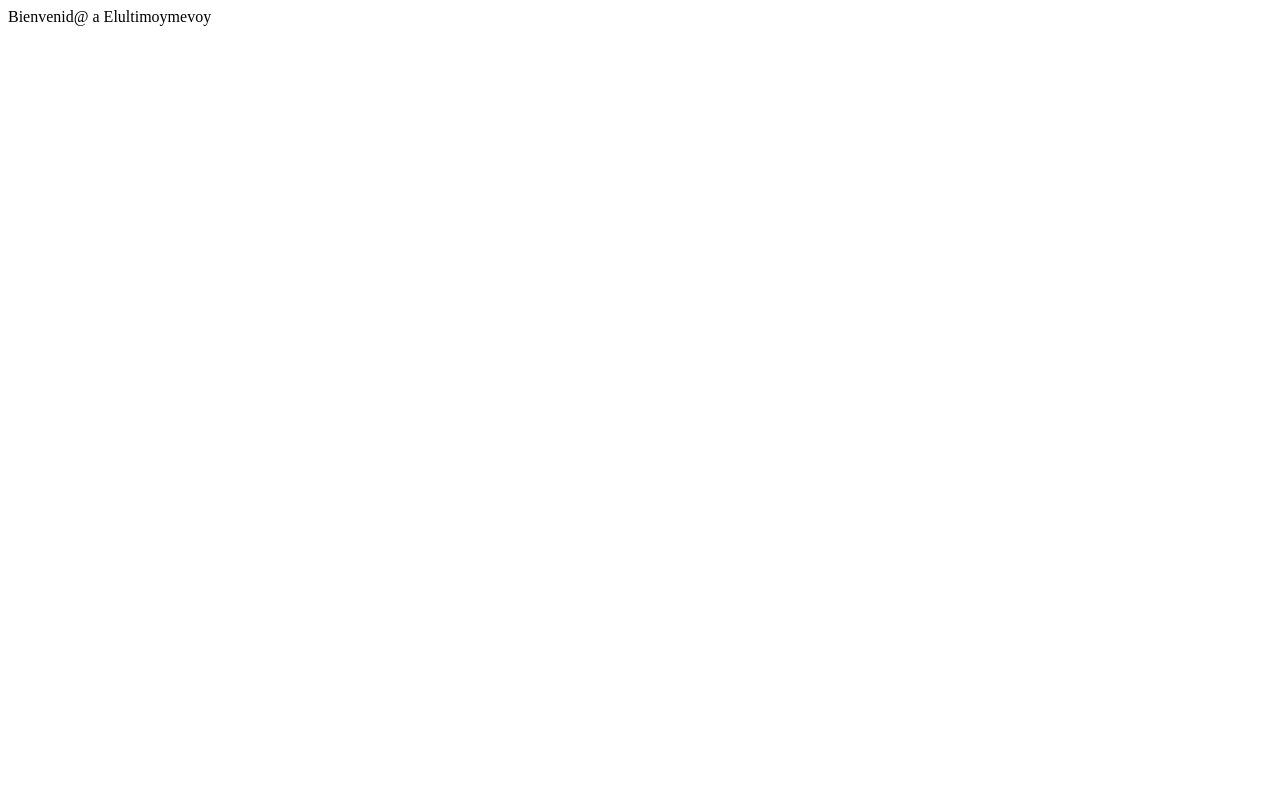
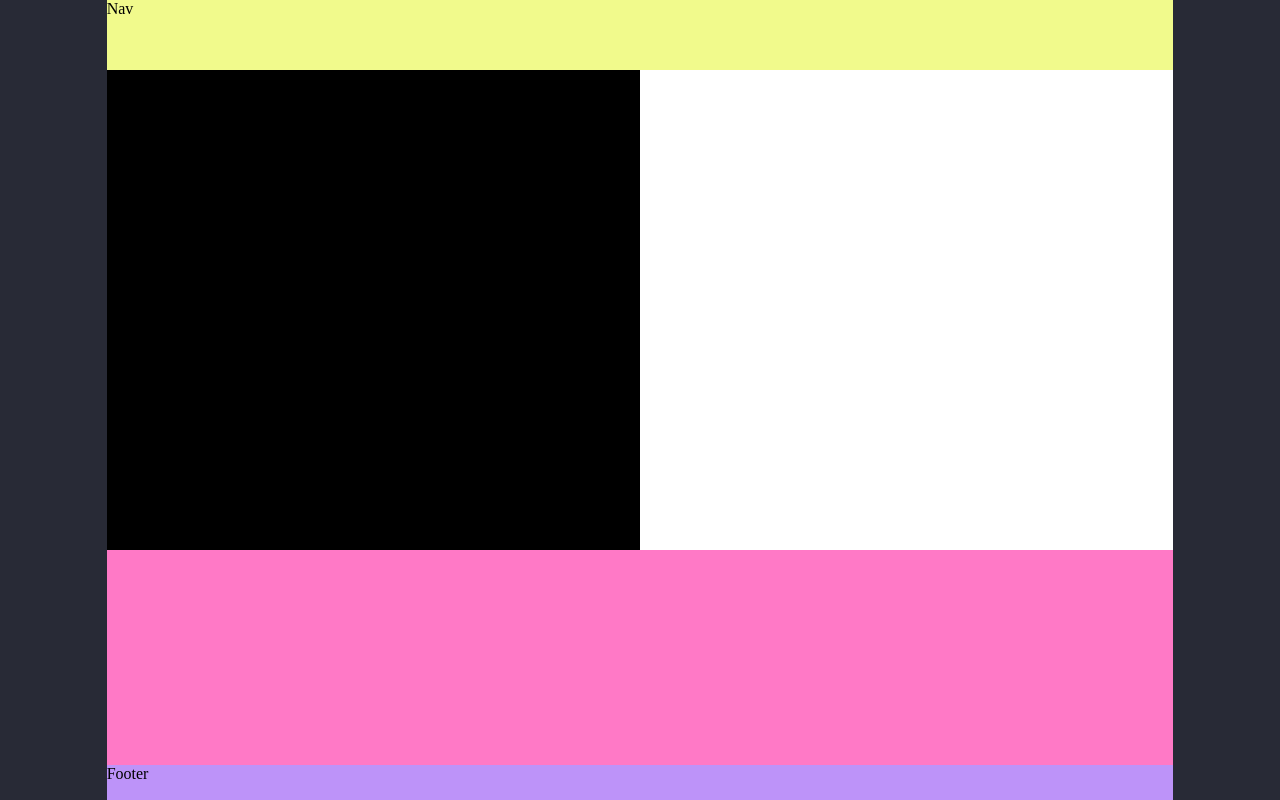
Before and after one commit to proyectojotazo/frontend-proyecto-final, a React (Create React App) app: page / in a window 1280 px wide. Built offline with nearby package versions, Linux system fonts and the light colour scheme.

Commit message:
estructura html y css

```diff
--- a/src/App.js
+++ b/src/App.js
@@ -1,13 +1,13 @@
 import React from 'react';
 import { Routes, Route } from 'react-router-dom';
+import Layout from './components/Layout/layout';
 
-import Homepage from './pages/Homepage';
 
 const App = () => {
   return (
-    <div>
+    <div className='container'>
       <Routes>
-        <Route path="/" element={<Homepage />} />
+        <Route path="/" element={<Layout />} />
       </Routes>
     </div>
   );
--- /dev/null
+++ b/src/components/Layout/footer.js
@@ -0,0 +1,14 @@
+import '../../sass/contenedor.scss';
+import React from "react";
+
+class Footer extends React.Component {
+    render() {
+        return(
+            <footer className="footer">
+            Footer
+            </footer>
+        );
+    }
+}
+
+export default Footer;
--- /dev/null
+++ b/src/components/Layout/header.js
@@ -0,0 +1,16 @@
+import '../../sass/contenedor.scss';
+import '../../sass/header.scss';
+import React from "react";
+
+class Header extends React.Component {
+    render() {
+        return(
+            <header className="header">
+                <div className='imagen'></div>
+                <div className='texto'></div>
+            </header>
+        );
+    }
+}
+
+export default Header;
--- /dev/null
+++ b/src/components/Layout/layout.js
@@ -0,0 +1,21 @@
+import '../../sass/contenedor.scss';
+import React from "react"
+import Header from "./header"
+import Footer from "./footer"
+import Nav from "./nav"
+
+
+class Layout extends React.Component {
+    render(){
+        return (
+        <>
+            <Nav/>
+            <main className='main'>
+                <Header/>
+                {this.props.children}
+            </main>
+            <Footer/>
+        </>
+    )
+    }
+}export default Layout;
--- /dev/null
+++ b/src/components/Layout/nav.js
@@ -0,0 +1,14 @@
+import React from "react";
+import '../../sass/contenedor.scss';
+
+class Nav extends React.Component {
+    render() {
+        return(
+            <nav className="nav">
+            Nav
+            </nav>
+        );
+    }
+}
+
+export default Nav;
--- /dev/null
+++ b/src/sass/contenedor.scss
@@ -0,0 +1,41 @@
+@import "variablesSass.scss";
+
+*{
+	margin: 0;
+	padding: 0;
+	list-style: none;
+	text-decoration: none;
+	border: none;
+	outline: none;
+}
+
+.container {
+    display: grid;
+    width: 100%;
+    height: 100vh;
+    background-color: $background;
+    grid-template-columns: 1fr 10fr 1fr;
+    grid-template-rows: 1fr 10fr 0.5fr;
+    gap: 0px 0px;
+    grid-auto-flow: row;
+    grid-template-areas:
+        ". nav ."
+        ". main ."
+        ". footer ."
+
+}
+
+.nav {
+    grid-area: nav;
+    background-color: $yellow;
+}
+
+.main {
+    grid-area: main;
+    background-color: $pink;
+}
+
+.footer {
+    grid-area: footer;
+    background-color: $purple;
+}
--- /dev/null
+++ b/src/sass/header.scss
@@ -0,0 +1,22 @@
+@import "variablesSass.scss";
+
+.header{
+    background-color: $orange;
+    .imagen {
+        grid-area: imagen;
+        background-color: black;
+    }
+    .texto {
+        grid-area: texto;
+        background-color: white;
+    }
+    height: 30rem;
+    display: grid;
+    grid-template-columns: 1fr 1fr;
+    grid-template-rows: auto;
+    gap: 0px 0px;
+    grid-auto-flow: row;
+    grid-template-areas:
+        "imagen texto";
+
+}
--- /dev/null
+++ b/src/sass/variablesSass.scss
@@ -0,0 +1,20 @@
+
+/*COLORES*/
+$background: #282a36;
+$current_line: #44475a;
+$comment: #6272a4;
+$cyan: #8be9fd;
+$green: #50fa7b;
+$orange: #ffb86c;
+$pink: #ff79c6;
+$purple: #bd93f9;
+$red: #ff5555;
+$yellow: #f1fa8c;
+
+//*TIPOGRAFIAS
+@import url('https://fonts.googleapis.com/css2?family=Anonymous+Pro:wght@700&family=Playfair+Display:wght@500&family=Roboto+Slab:wght@300&family=Roboto:wght@300&display=swap');
+
+$tMaquina: 'Anonymous Pro', monospace;
+$tTitulares: 'Playfair Display', serif;
+$tSubtitulo: 'Roboto', sans-serif;
+$tContenido: 'Roboto Slab', serif;
```
Also changed, not shown: src/sass/variablesSass.sass (deleted, +0 -15 lines).
